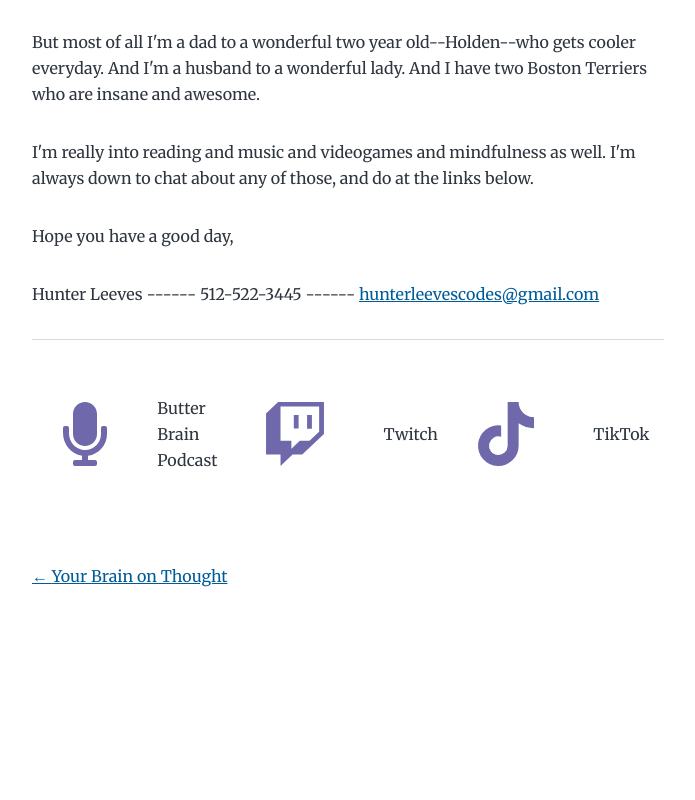
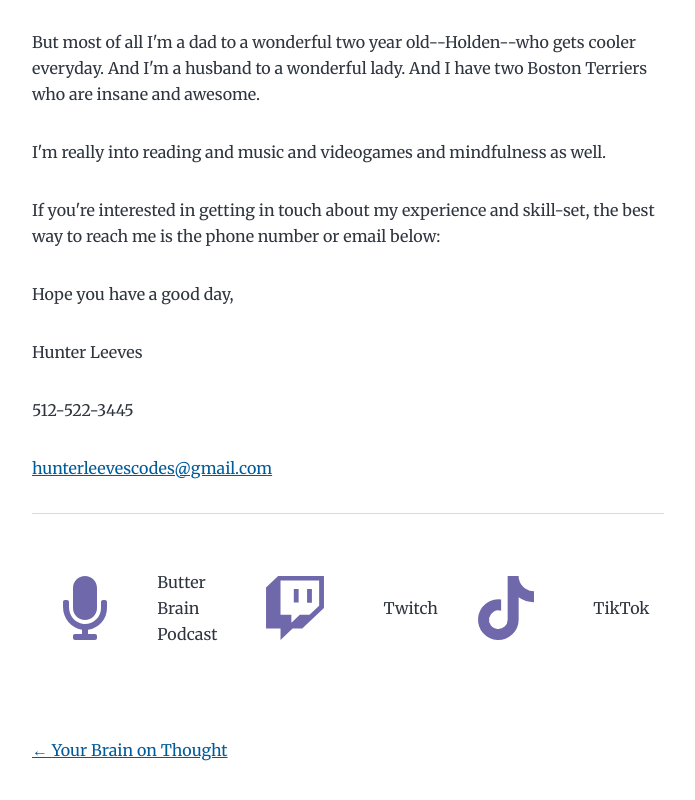
Before and after one commit to foyy/mainSite, a Gatsby site: page /Coding/Code/ in a window 1280 px wide. Shown: the part 1008-1808 px from the top of the page, without its empty margins (292-987 px from the left). Before the commit the page ends 1652 px from the top, so only its background shows below. Built offline with nearby package versions, Linux system fonts and the light colour scheme; Gatsby itself is replaced by a stand-in of ours.

Commit message:
chore: minor typo

```diff
--- a/content/blog/Coding/Code.md
+++ b/content/blog/Coding/Code.md
@@ -22,10 +22,14 @@ And before all that I was a high school English teacher! Which I also loved doin
 
 But most of all I'm a dad to a wonderful two year old--Holden--who gets cooler everyday. And I'm a husband to a wonderful lady. And I have two Boston Terriers who are insane and awesome.
 
-I'm really into reading and music and videogames and mindfulness as well. I'm always down to chat about any of those, and do at the links below.
+I'm really into reading and music and videogames and mindfulness as well.
+
+If you're interested in getting in touch about my experience and skill-set, the best way to reach me is the phone number or email below:
 
 Hope you have a good day,
 
-Hunter Leeves ------
-512-522-3445 ------
+Hunter Leeves
+
+512-522-3445
+
 hunterleevescodes@gmail.com
```
